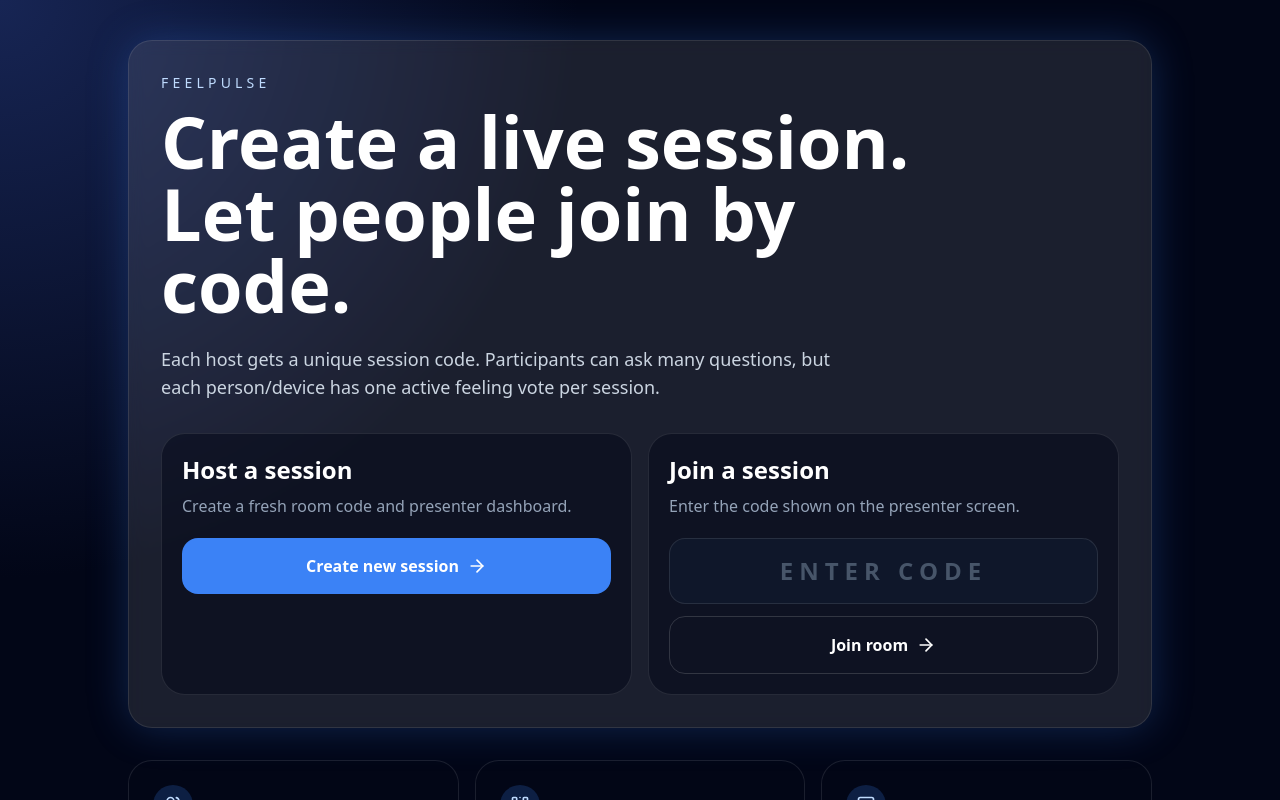
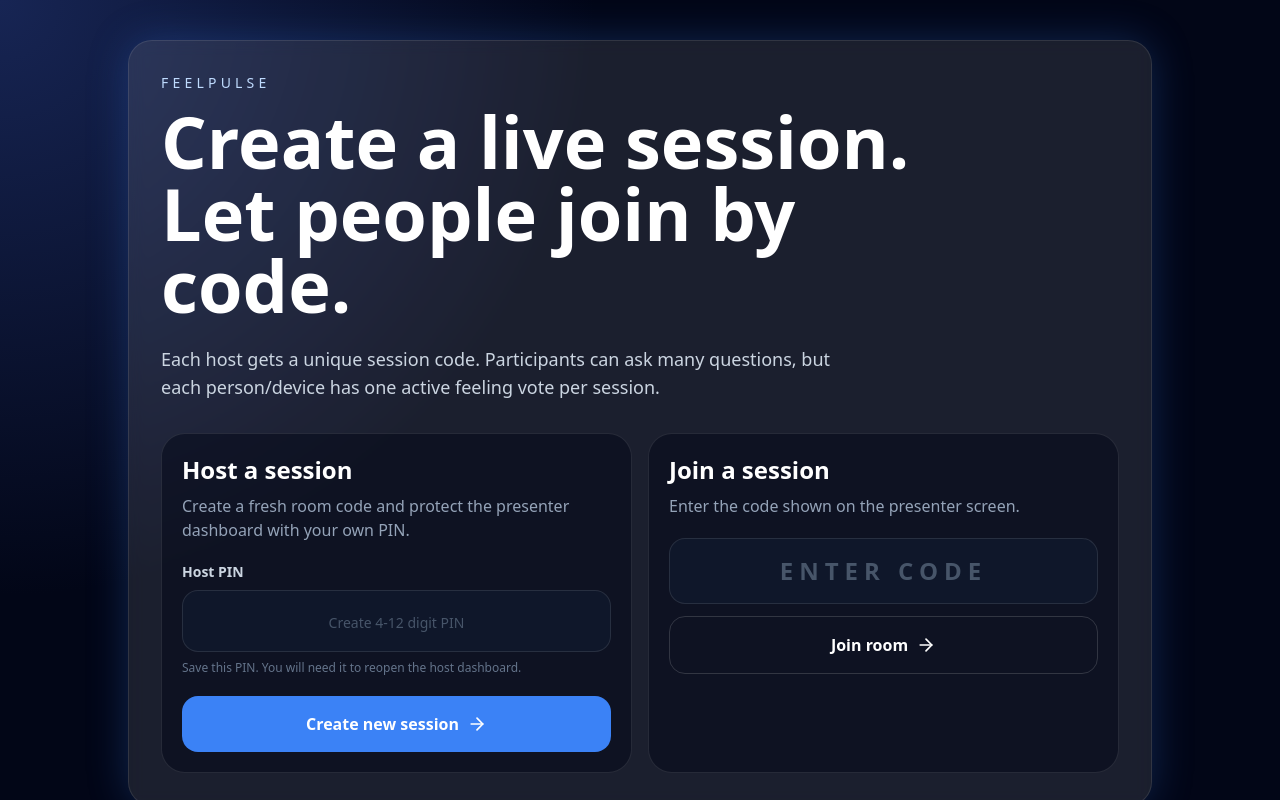
Before and after one commit to techie24-svg/Live-Room-Intelligence, a Next.js app: page / in a window 1280 px wide. Shown: the top 800 px of the page. Built offline with nearby package versions, Linux system fonts and the light colour scheme.

Commit message:
update pin bug

```diff
--- a/app/page.jsx
+++ b/app/page.jsx
@@ -18,11 +18,19 @@ function cleanRoomCode(value) {
 export default function Home() {
   const router = useRouter();
   const [joinCode, setJoinCode] = useState('');
+  const [hostPinInput, setHostPinInput] = useState('');
   const [creating, setCreating] = useState(false);
   const [joining, setJoining] = useState(false);
   const [error, setError] = useState('');
 
   async function createSession() {
+    const hostPin = hostPinInput.trim();
+
+    if (!/^\d{4,12}$/.test(hostPin)) {
+      setError('Set a host PIN using 4 to 12 numbers.');
+      return;
+    }
+
     setCreating(true);
     setError('');
 
@@ -31,13 +39,13 @@ export default function Home() {
       const res = await fetch('/api/rooms', {
         method: 'POST',
         headers: { 'Content-Type': 'application/json' },
-        body: JSON.stringify({ roomCode }),
+        body: JSON.stringify({ roomCode, hostPin }),
       });
 
       if (res.ok) {
         const data = await res.json();
-        if (data.hostPin && typeof window !== 'undefined') {
-          localStorage.setItem(`hostPin:${roomCode}`, data.hostPin);
+        if (typeof window !== 'undefined') {
+          localStorage.setItem(`hostPin:${roomCode}`, data.hostPin || hostPin);
         }
         router.push(`/presenter/${roomCode}`);
         return;
@@ -85,7 +93,16 @@ export default function Home() {
           <div className="mt-8 grid gap-4 md:grid-cols-[1fr_1fr]">
             <div className="rounded-3xl border border-white/10 bg-slate-950/50 p-5">
               <h2 className="text-2xl font-bold">Host a session</h2>
-              <p className="mt-2 text-slate-400">Create a fresh room code and presenter dashboard.</p>
+              <p className="mt-2 text-slate-400">Create a fresh room code and protect the presenter dashboard with your own PIN.</p>
+              <label className="mt-5 block text-sm font-semibold text-slate-300">Host PIN</label>
+              <input
+                value={hostPinInput}
+                onChange={(e) => setHostPinInput(e.target.value.replace(/\D/g, '').slice(0, 12))}
+                placeholder="Create 4-12 digit PIN"
+                inputMode="numeric"
+                className="mt-2 w-full rounded-2xl border border-white/10 bg-slate-900 p-4 text-center text-xl font-bold tracking-[0.2em] text-white placeholder:text-sm placeholder:font-medium placeholder:normal-case placeholder:tracking-normal placeholder:text-slate-600"
+              />
+              <p className="mt-2 text-xs text-slate-500">Save this PIN. You will need it to reopen the host dashboard.</p>
               <button
                 onClick={createSession}
                 disabled={creating}
```
Also changed, not shown: 1 other file (tests, documents, lock files or other folders).
